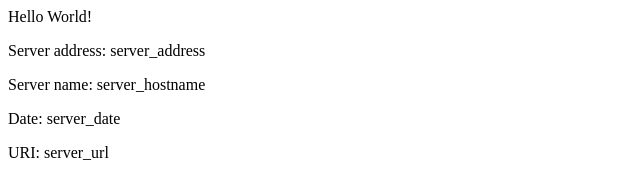
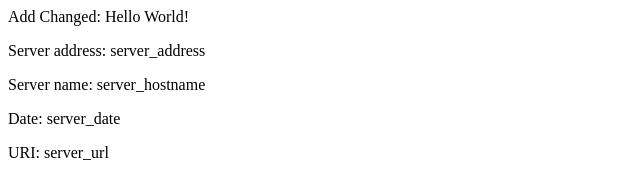
Before and after one commit to gw912/eks-example, a plain HTML site: page src/index.html in a window 1280 px wide. Shown: the whole page, without its empty margins (0-640 px from the left). Drawn offline with Linux system fonts and the light colour scheme.

Commit message:
v2 Updating home page

```diff
--- a/src/index.html
+++ b/src/index.html
@@ -2,7 +2,7 @@
 <title>Hello World</title>
 </head>
 <div class="info">
-<h>Hello World!</h>
+<h>Add Changed: Hello World!</h>
 <p><span>Server&nbsp;address:</span> <span>server_address</span></p>
 <p><span>Server&nbsp;name:</span> <span>server_hostname</span></p>
 <p class="smaller"><span>Date:</span> <span>server_date</span></p>
```
